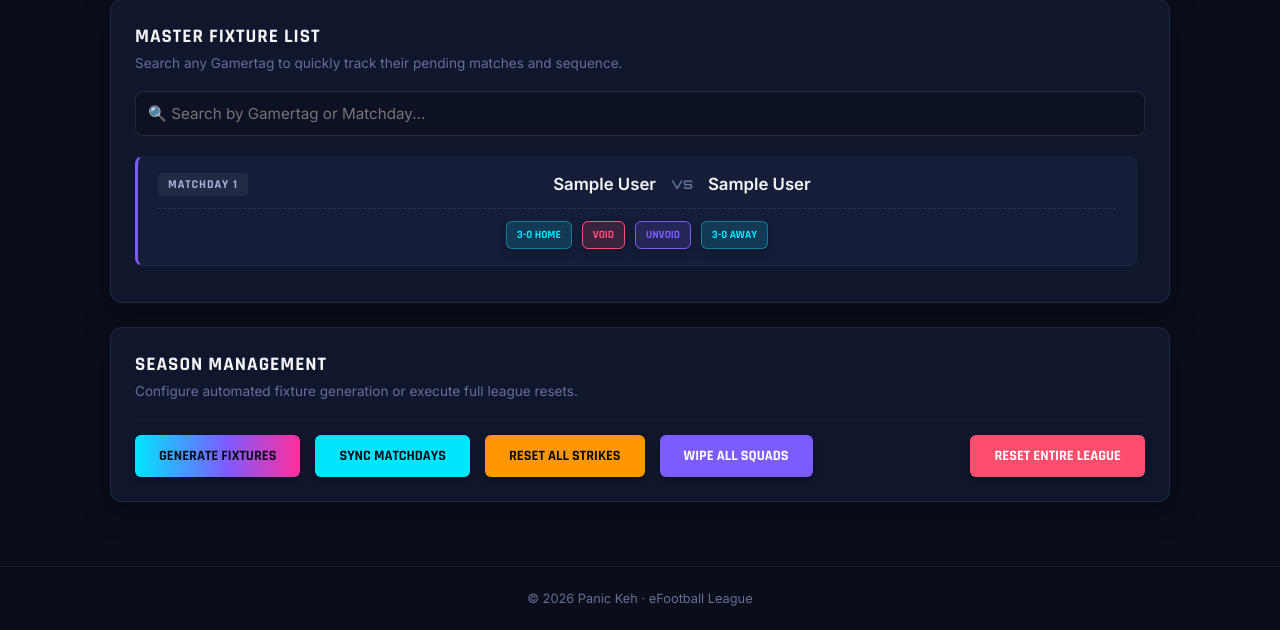
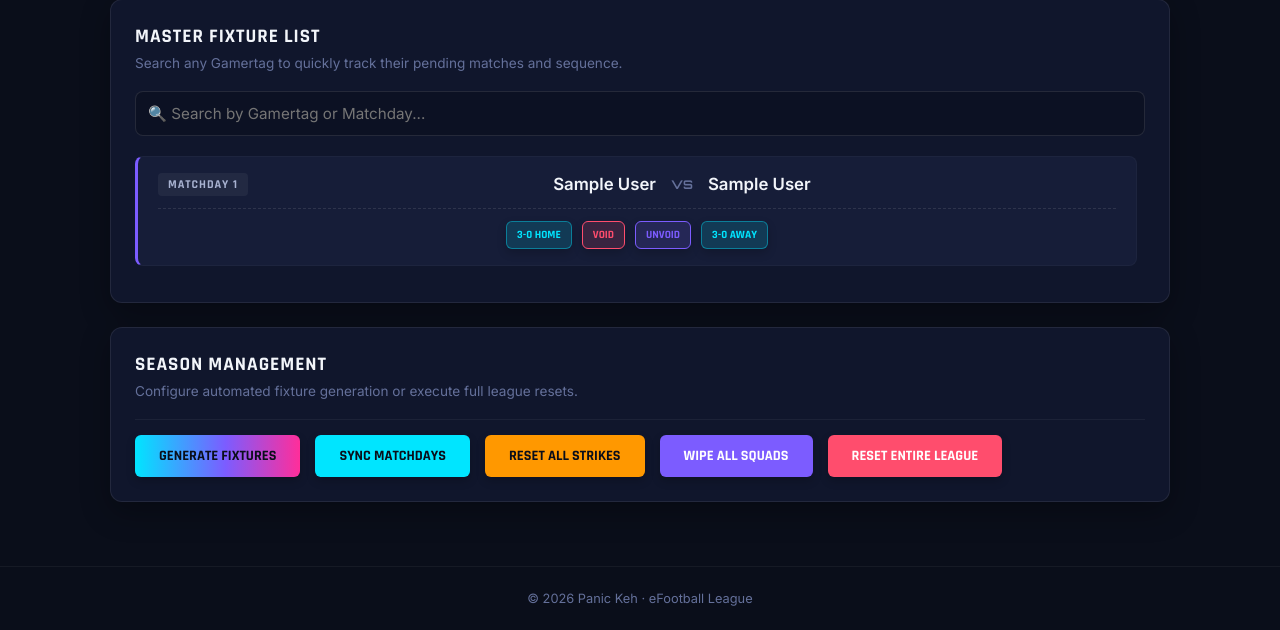
Before and after one commit to Emmanuel-Onyenwe/Efootball-League, a Flask app: page /panic-hq in a window 1280 px wide. Shown: the part 1074-1704 px from the top of the page. Run offline with Flask 3, Linux system fonts and the light colour scheme; a user stored in the database is signed in; tables that the repository leaves empty hold one stand-in row (values such as "Sample post").

Commit message:
Update admin.html

```diff
--- a/templates/admin.html
+++ b/templates/admin.html
@@ -378,7 +378,7 @@
         <form action="{{ url_for('wipe_squads') }}" method="POST" style="margin:0;" onsubmit="return confirm('Wipe all uploaded squads so players can re-upload?');">
           <button type="submit" class="btn" style="background: var(--violet); color: white; padding: 12px 24px; font-size: 0.9rem;">Wipe All Squads</button>
         </form>
-        <form action="{{ url_for('reset_league') }}" method="POST" style="margin:0; margin-left: auto;" onsubmit="
+        <form action="{{ url_for('reset_league') }}" method="POST" style="margin:0; margin-left:0;" onsubmit="
           const userInput = prompt('DANGER: This will wipe all fixtures, wipe squad images, and reset player stats to zero!\n\nType RESET in all caps to confirm:');
           if (userInput !== 'RESET') {
             alert('Reset canceled. The league is safe.');
```
